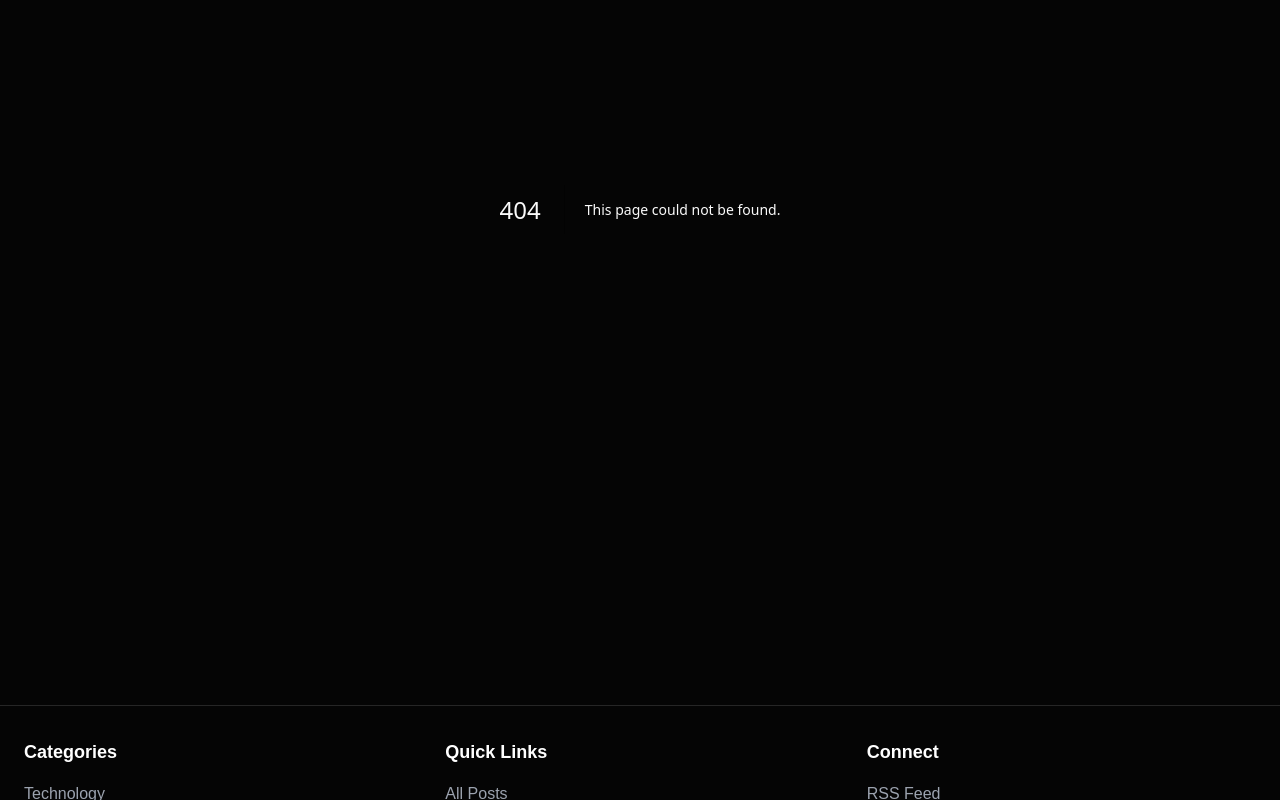
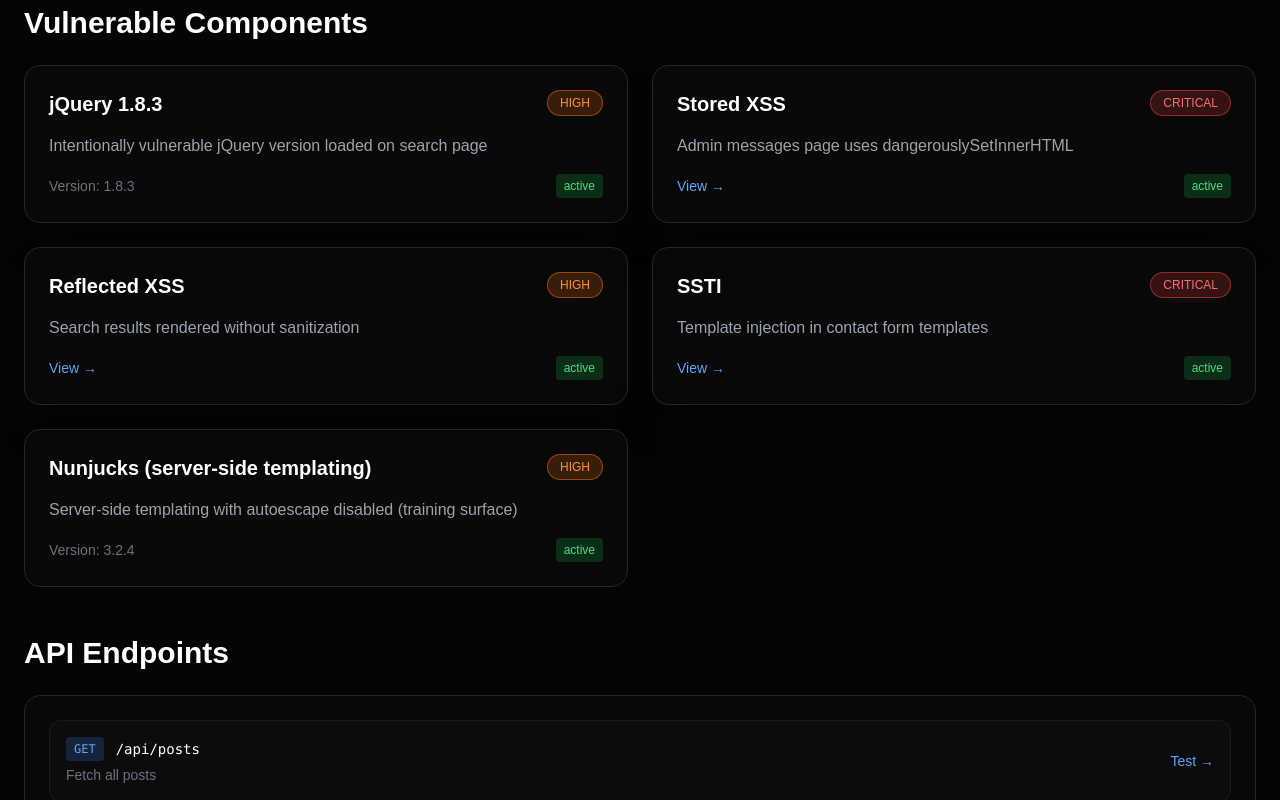
Before and after one commit to harsha-cpp/nuasecurity, a Next.js app in the folder web/: page /system in a window 1280 px wide. Before the commit this address had no page. Shown: the part 260-1060 px from the top of the page. Built offline with nearby package versions, Linux system fonts and the light colour scheme; no server answers; a web font is replaced by a local one.

Commit message:
feat: add system status page

```diff
--- /dev/null
+++ b/web/app/system/page.tsx
@@ -0,0 +1,229 @@
+'use client';
+
+import { useEffect, useState } from 'react';
+import { motion } from 'framer-motion';
+import { getComponentsStatus } from '@/lib/api';
+import { fadeInUp, staggerContainer, staggerItem } from '@/lib/motion';
+
+export default function SystemPage() {
+  const [status, setStatus] = useState<any>(null);
+  const [isLoading, setIsLoading] = useState(true);
+
+  useEffect(() => {
+    async function fetchStatus() {
+      setIsLoading(true);
+      const data = await getComponentsStatus();
+      setStatus(data);
+      setIsLoading(false);
+    }
+    fetchStatus();
+  }, []);
+
+  const systemComponents = [
+    {
+      name: 'jQuery 1.8.3',
+      description: 'Intentionally vulnerable jQuery version loaded on search page',
+      status: 'active',
+      version: '1.8.3',
+      severity: 'high',
+    },
+    {
+      name: 'Stored XSS',
+      description: 'Admin messages page uses dangerouslySetInnerHTML',
+      status: 'active',
+      location: '/admin/messages',
+      severity: 'critical',
+    },
+    {
+      name: 'Reflected XSS',
+      description: 'Search results rendered without sanitization',
+      status: 'active',
+      location: '/search',
+      severity: 'high',
+    },
+    {
+      name: 'SSTI',
+      description: 'Template injection in contact form templates',
+      status: 'active',
+      location: '/contact',
+      severity: 'critical',
+    },
+    {
+      name: 'Nunjucks (server-side templating)',
+      description: 'Server-side templating with autoescape disabled (training surface)',
+      status: 'active',
+      version: '3.2.4',
+      severity: 'high',
+    },
+  ];
+
+  const endpoints = [
+    { path: '/api/posts', method: 'GET', description: 'Fetch all posts' },
+    { path: '/api/posts/[id]', method: 'GET', description: 'Fetch single post' },
+    { path: '/api/search', method: 'GET', description: 'Search posts (XSS surface)' },
+    { path: '/api/contact', method: 'POST', description: 'Submit contact form (SSTI)' },
+    { path: '/api/admin/messages', method: 'GET', description: 'View messages (no auth)' },
+    { path: '/api/debug', method: 'GET', description: 'Debug information' },
+    { path: '/feed.xml', method: 'GET', description: 'RSS feed' },
+  ];
+
+  return (
+    <div className="max-w-7xl mx-auto px-6 py-12">
+      <motion.div
+        variants={fadeInUp}
+        initial="initial"
+        animate="animate"
+        className="mb-12"
+      >
+        <h1 className="text-5xl font-bold text-gradient mb-6">System Status</h1>
+        <p className="text-xl text-gray-400">
+          Component status and API endpoints overview
+        </p>
+      </motion.div>
+
+      {/* Vulnerable Components */}
+      <motion.section
+        variants={fadeInUp}
+        initial="initial"
+        animate="animate"
+        transition={{ delay: 0.1 }}
+        className="mb-12"
+      >
+        <h2 className="text-3xl font-bold text-white mb-6">Vulnerable Components</h2>
+        <motion.div
+          variants={staggerContainer}
+          initial="initial"
+          animate="animate"
+          className="grid grid-cols-1 md:grid-cols-2 gap-6"
+        >
+          {systemComponents.map((component, index) => {
+            const severityColors = {
+              critical: 'bg-red-500/20 border-red-500/50 text-red-400',
+              high: 'bg-orange-500/20 border-orange-500/50 text-orange-400',
+              medium: 'bg-yellow-500/20 border-yellow-500/50 text-yellow-400',
+              low: 'bg-blue-500/20 border-blue-500/50 text-blue-400',
+            };
+
+            return (
+              <motion.div
+                key={index}
+                variants={staggerItem}
+                className="glass-card p-6"
+              >
+                <div className="flex items-start justify-between mb-4">
+                  <h3 className="text-xl font-bold text-white">{component.name}</h3>
+                  <span className={`px-3 py-1 text-xs rounded-full border ${severityColors[component.severity as keyof typeof severityColors]}`}>
+                    {component.severity.toUpperCase()}
+                  </span>
+                </div>
+
+                <p className="text-gray-400 mb-4">{component.description}</p>
+
+                <div className="flex items-center justify-between text-sm">
+                  {component.version && (
+                    <span className="text-gray-500">Version: {component.version}</span>
+                  )}
+                  {component.location && (
+                    <a href={component.location} className="text-blue-400 hover:text-blue-300 transition-colors">
+                      View →
+                    </a>
+                  )}
+                  <span className="px-2 py-1 bg-green-500/20 text-green-400 rounded text-xs">
+                    {component.status}
+                  </span>
+                </div>
+              </motion.div>
+            );
+          })}
+        </motion.div>
+      </motion.section>
+
+      {/* API Endpoints */}
+      <motion.section
+        variants={fadeInUp}
+        initial="initial"
+        animate="animate"
+        transition={{ delay: 0.2 }}
+        className="mb-12"
+      >
+        <h2 className="text-3xl font-bold text-white mb-6">API Endpoints</h2>
+        <div className="glass-card p-6">
+          <div className="space-y-3">
+            {endpoints.map((endpoint, index) => (
+              <div
+                key={index}
+                className="flex items-center justify-between p-4 bg-white/[0.02] hover:bg-white/[0.05] rounded-lg border border-white/[0.05] transition-colors"
+              >
+                <div className="flex-1">
+                  <div className="flex items-center space-x-3 mb-1">
+                    <span className={`px-2 py-1 text-xs font-mono rounded ${
+                      endpoint.method === 'GET' ? 'bg-blue-500/20 text-blue-400' : 'bg-green-500/20 text-green-400'
+                    }`}>
+                      {endpoint.method}
+                    </span>
+                    <code className="text-white font-mono text-sm">{endpoint.path}</code>
+                  </div>
+                  <p className="text-gray-500 text-sm">{endpoint.description}</p>
+                </div>
+                <a
+                  href={endpoint.path}
+                  target="_blank"
+                  rel="noopener noreferrer"
+                  className="text-blue-400 hover:text-blue-300 transition-colors text-sm"
+                >
+                  Test →
+                </a>
+              </div>
+            ))}
+          </div>
+        </div>
+      </motion.section>
+
+      {/* Links */}
+      <motion.section
+        variants={fadeInUp}
+        initial="initial"
+        animate="animate"
+        transition={{ delay: 0.3 }}
+      >
+        <h2 className="text-3xl font-bold text-white mb-6">Quick Links</h2>
+        <div className="grid grid-cols-1 md:grid-cols-3 gap-6">
+          <a
+            href="/feed.xml"
+            target="_blank"
+            className="glass-card p-6 hover:border-blue-500/30 transition-colors group"
+          >
+            <svg className="w-8 h-8 text-blue-400 mb-3" fill="currentColor" viewBox="0 0 24 24">
+              <path d="M6.18 15.64a2.18 2.18 0 0 1 2.18 2.18C8.36 19 7.38 20 6.18 20C5 20 4 19 4 17.82a2.18 2.18 0 0 1 2.18-2.18M4 4.44A15.56 15.56 0 0 1 19.56 20h-2.83A12.73 12.73 0 0 0 4 7.27V4.44m0 5.66a9.9 9.9 0 0 1 9.9 9.9h-2.83A7.07 7.07 0 0 0 4 12.93V10.1z" />
+            </svg>
+            <h3 className="text-lg font-bold text-white mb-2 group-hover:text-gradient">RSS Feed</h3>
+            <p className="text-gray-400 text-sm">Subscribe to updates</p>
+          </a>
+
+          <a
+            href="/api/debug"
+            target="_blank"
+            className="glass-card p-6 hover:border-blue-500/30 transition-colors group"
+          >
+            <svg className="w-8 h-8 text-blue-400 mb-3" fill="none" stroke="currentColor" viewBox="0 0 24 24">
+              <path strokeLinecap="round" strokeLinejoin="round" strokeWidth={2} d="M10 20l4-16m4 4l4 4-4 4M6 16l-4-4 4-4" />
+            </svg>
+            <h3 className="text-lg font-bold text-white mb-2 group-hover:text-gradient">Debug API</h3>
+            <p className="text-gray-400 text-sm">System debug info</p>
+          </a>
+
+          <a
+            href="/search"
+            className="glass-card p-6 hover:border-blue-500/30 transition-colors group"
+          >
+            <svg className="w-8 h-8 text-blue-400 mb-3" fill="none" stroke="currentColor" viewBox="0 0 24 24">
+              <path strokeLinecap="round" strokeLinejoin="round" strokeWidth={2} d="M21 21l-6-6m2-5a7 7 0 11-14 0 7 7 0 0114 0z" />
+            </svg>
+            <h3 className="text-lg font-bold text-white mb-2 group-hover:text-gradient">Search (jQuery 1.8.3)</h3>
+            <p className="text-gray-400 text-sm">Vulnerable search page</p>
+          </a>
+        </div>
+      </motion.section>
+    </div>
+  );
+}
```
